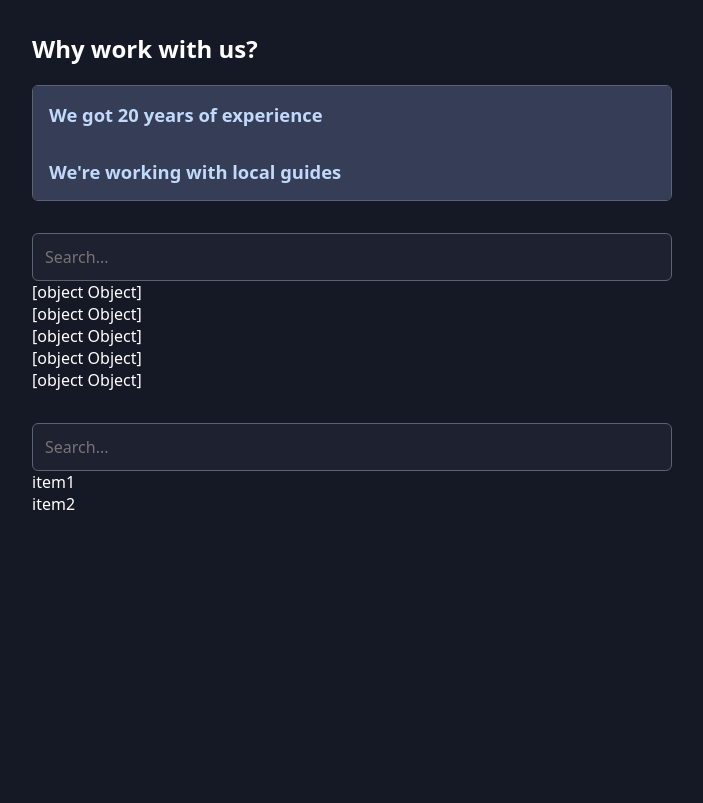
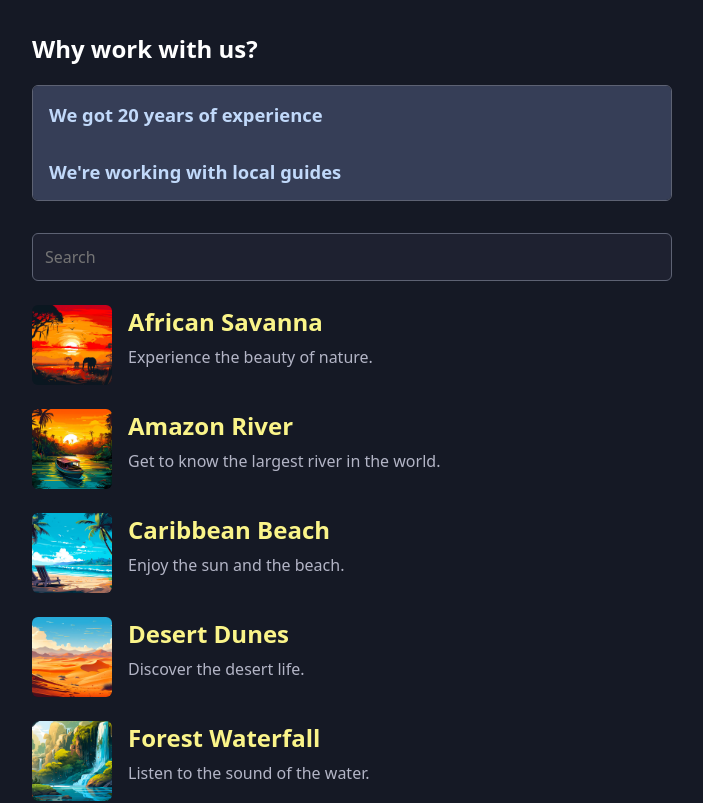
Before and after one commit to karpovvicz/best-practices-project, a React (Vite) app: page / in a window 1280 px wide. Shown: the top 803 px of the page, without its empty margins (288-991 px from the left). Built offline with nearby package versions, Linux system fonts and the light colour scheme.

Commit message:
added more efficient search functionality

```diff
--- a/src/App.jsx
+++ b/src/App.jsx
@@ -6,6 +6,7 @@ import amazonImg from './assets/amazon-river.jpg';
 import caribbeanImg from './assets/caribbean-beach.jpg';
 import desertImg from './assets/desert-dunes.jpg';
 import forestImg from './assets/forest-waterfall.jpg';
+import Place from './Place.jsx';
 
 const PLACES = [
   {
@@ -92,8 +93,13 @@ function App() {
 </Accordion>
     </section>
     <section>
-      <SearchableList items={PLACES} />
-      <SearchableList items={['item1', 'item2']} />
+      <SearchableList items={PLACES} itemKeyFn={(item) => item.id} >
+      {(item) => <Place item={item}/>}
+      </SearchableList>
+
+      <SearchableList items={['item1', 'item2']} itemKeyFn={(item) => item} >
+        {(item) => item}
+      </SearchableList>
 
 
     </section>
--- /dev/null
+++ b/src/Place.jsx
@@ -0,0 +1,11 @@
+export default function Place({ item }) {
+    return (
+        <article className="place">
+            <img src={item.image} alt={item.title} />
+            <div>
+                <h2>{item.title}</h2>
+                <p>{item.description}</p>
+            </div>
+        </article>
+    );
+}
--- a/src/components/SearchableList/SearchableList.jsx
+++ b/src/components/SearchableList/SearchableList.jsx
@@ -1,21 +1,34 @@
-import {useMemo, useState} from 'react';
+import { useState, useRef} from 'react';
 
 
-export default function SearchableList({items}) {
+export default function SearchableList({items, itemKeyFn, children }) {
+    const lastChange = useRef();
+
     const [searchTerm, setSearchTerm] = useState('');
 
     const searchResults = items.filter(item =>
-        JSON.stringify(item).toLowerCase().includes(searchTerm.toLowerCase()));
+        JSON.stringify(item).toLowerCase().includes(searchTerm.toLowerCase())
+    );
 
 function handleChange(event) {
-    setSearchTerm(event.target.value);
+
+    if(lastChange.current) {
+        clearTimeout(lastChange.current);
+    }
+
+    lastChange.current = setTimeout(() => {
+        lastChange.current = null;
+        setSearchTerm(event.target.value);
+    }, 500);
+
+
 }
 
     return (
         <div className="searchable-list">
-            <input type="search" placeholder="Search..." />
+            <input type="search" placeholder="Search"  onChange={handleChange} />
             <ul>
-                {searchResults.map( (item, index ) => <li key={index}>{item.toString()}</li>)}
+                {searchResults.map( (item ) => <li key={itemKeyFn(item)}>{children(item)}</li>)}
             </ul>
         </div>
     )
```
